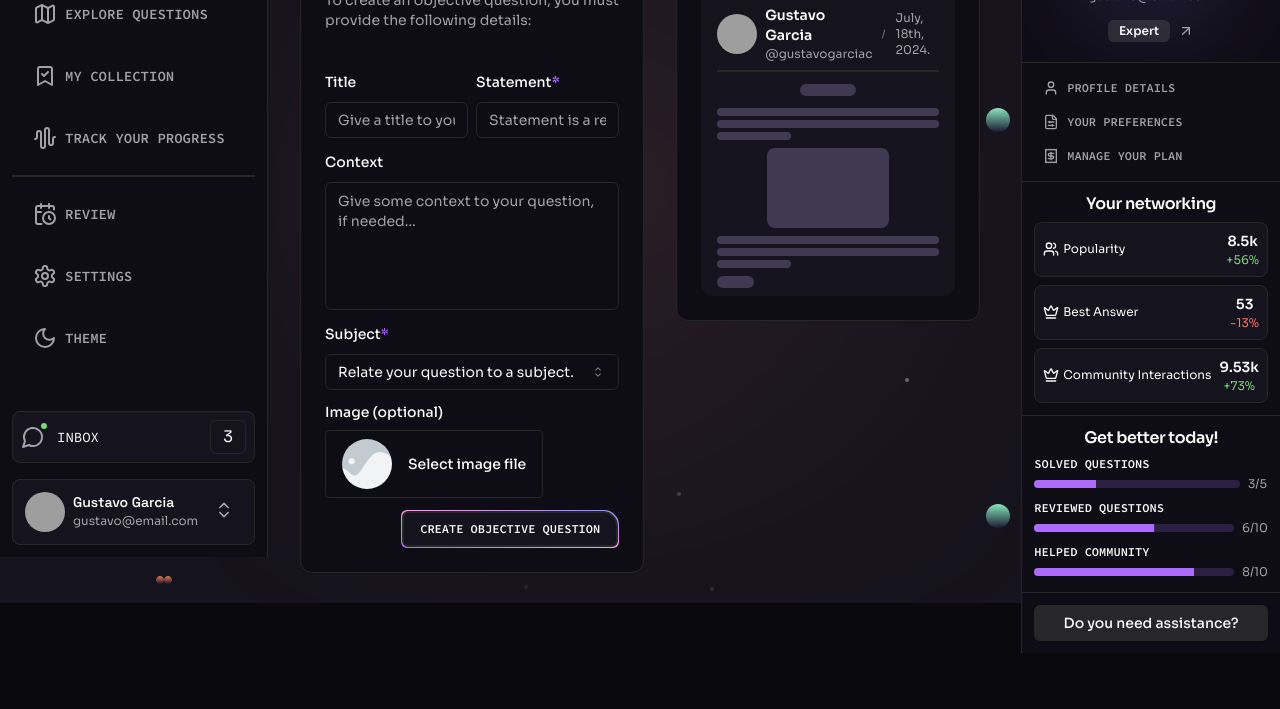
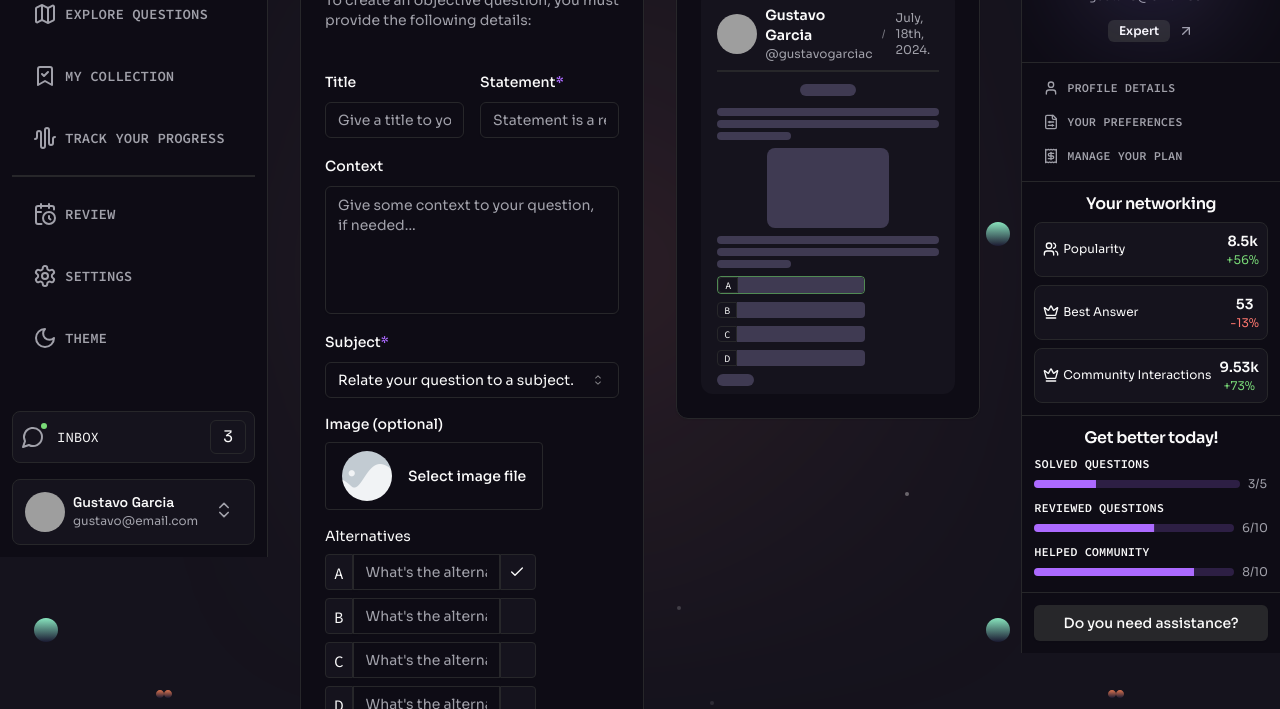
Before and after one commit to gustavogarciac/quizzit-frontend, a Next.js app: page /dashboard/questions/new/objective in a window 1280 px wide. Shown: the part 243-952 px from the top of the page. Before the commit the page ends 846 px from the top, so only its background shows below. Built offline with nearby package versions, Linux system fonts and the light colour scheme; grey boxes are pictures that could not be loaded.

Commit message:
feat: alternative ui when objective question creation

```diff
--- a/package.json
+++ b/package.json
@@ -12,6 +12,7 @@
   "dependencies": {
     "@hookform/resolvers": "^3.9.0",
     "@radix-ui/react-avatar": "^1.1.0",
+    "@radix-ui/react-checkbox": "^1.1.1",
     "@radix-ui/react-dialog": "^1.1.1",
     "@radix-ui/react-icons": "^1.3.0",
     "@radix-ui/react-label": "^2.1.0",
--- /dev/null
+++ b/src/app/dashboard/questions/new/objective/_components/alternative.tsx
@@ -0,0 +1,45 @@
+import { CheckIcon } from 'lucide-react'
+
+import { Input } from '@/components/ui/input'
+
+type Props = {
+  alternative: 'A' | 'B' | 'C' | 'D'
+  text: string
+  setText: (value: string) => void
+  correctAlternative: 'A' | 'B' | 'C' | 'D'
+  set: (value: 'A' | 'B' | 'C' | 'D') => void
+}
+
+const Alternative = ({
+  alternative,
+  correctAlternative,
+  text,
+  setText,
+  set,
+}: Props) => {
+  const isCorrect = correctAlternative === alternative
+
+  return (
+    <div className="flex flex-row items-center">
+      <span className="h-9 rounded-sm rounded-r-none border bg-neutral-7 px-2 py-1.5 font-code">
+        {alternative}
+      </span>
+      <Input
+        placeholder="What's the alternative?"
+        className="w-1/2 rounded-none"
+        value={text}
+        onChange={(e) => setText(e.target.value)}
+        type="text"
+      />
+      <button
+        className="h-9 w-9 rounded-r-sm border bg-neutral-7 px-2 py-1.5"
+        onClick={() => set(alternative)}
+        type="button"
+      >
+        {isCorrect ? <CheckIcon className="size-4" /> : null}
+      </button>
+    </div>
+  )
+}
+
+export { Alternative }
--- a/src/app/dashboard/questions/new/objective/_components/objective-question-form.tsx
+++ b/src/app/dashboard/questions/new/objective/_components/objective-question-form.tsx
@@ -2,7 +2,7 @@
 
 import { zodResolver } from '@hookform/resolvers/zod'
 import Image from 'next/image'
-import React from 'react'
+import React, { useState } from 'react'
 import { useForm } from 'react-hook-form'
 
 import { Button } from '@/components/ui/button'
@@ -28,9 +28,25 @@ import {
   ObjectiveQuestionFormType,
 } from '@/schemas/objective-question'
 
+import { Alternative } from './alternative'
 import { ObjectiveQuestionPreview } from './objective-question-preview'
 
+export enum AlternativeOption {
+  A = 'A',
+  B = 'B',
+  C = 'C',
+  D = 'D',
+}
+
 export const ObjectiveQuestionForm = () => {
+  const [alternativeA, setAlternativeA] = useState('')
+  const [alternativeB, setAlternativeB] = useState('')
+  const [alternativeC, setAlternativeC] = useState('')
+  const [alternativeD, setAlternativeD] = useState('')
+  const [correctAlternative, setCorrectAlternative] = useState<
+    'A' | 'B' | 'C' | 'D'
+  >('A')
+
   const form = useForm<ObjectiveQuestionFormType>({
     resolver: zodResolver(objectiveQuestionFormSchema),
     defaultValues: {
@@ -57,8 +73,38 @@ export const ObjectiveQuestionForm = () => {
     }
   }
 
+  function handleSubmit(data: ObjectiveQuestionFormType) {
+    const alternatives = [
+      {
+        alternative: 'A',
+        text: alternativeA,
+        isCorrect: correctAlternative === 'A',
+      },
+      {
+        alternative: 'B',
+        text: alternativeB,
+        isCorrect: correctAlternative === 'B',
+      },
+      {
+        alternative: 'C',
+        text: alternativeC,
+        isCorrect: correctAlternative === 'C',
+      },
+      {
+        alternative: 'D',
+        text: alternativeD,
+        isCorrect: correctAlternative === 'D',
+      },
+    ]
+
+    console.log({
+      ...data,
+      alternatives,
+    })
+  }
+
   return (
-    <div className="relative z-10 grid grid-cols-1 gap-8 sm:grid-cols-[2fr_1fr]">
+    <div className="relative z-10 grid grid-cols-1 gap-8 md:grid-cols-[2fr_1fr]">
       <div className="rounded-xl border bg-neutral-8 p-6 shadow-sm">
         <h1 className="font-grotesk text-2xl font-semibold leading-relaxed tracking-tight">
           Create an Objective Question
@@ -70,10 +116,10 @@ export const ObjectiveQuestionForm = () => {
 
         <Form {...form}>
           <form
-            onSubmit={form.handleSubmit(() => {})}
-            className="mt-10 flex flex-col gap-3"
+            onSubmit={form.handleSubmit(handleSubmit)}
+            className="mt-10 flex flex-col gap-4"
           >
-            <div className="grid grid-cols-[1fr_1fr] gap-2">
+            <div className="grid grid-cols-[1fr_1fr] gap-4">
               <FormField
                 name="title"
                 control={form.control}
@@ -209,6 +255,42 @@ export const ObjectiveQuestionForm = () => {
               )}
             />
 
+            <div className="flex flex-col gap-2">
+              <span className="text-sm text-primary">Alternatives</span>
+
+              <Alternative
+                setText={setAlternativeA}
+                text={alternativeA}
+                correctAlternative={correctAlternative}
+                alternative="A"
+                set={setCorrectAlternative}
+              />
+
+              <Alternative
+                setText={setAlternativeB}
+                text={alternativeB}
+                correctAlternative={correctAlternative}
+                alternative="B"
+                set={setCorrectAlternative}
+              />
+
+              <Alternative
+                setText={setAlternativeC}
+                text={alternativeC}
+                correctAlternative={correctAlternative}
+                alternative="C"
+                set={setCorrectAlternative}
+              />
+
+              <Alternative
+                setText={setAlternativeD}
+                text={alternativeD}
+                correctAlternative={correctAlternative}
+                alternative="D"
+                set={setCorrectAlternative}
+              />
+            </div>
+
             <div className="flex flex-row justify-end">
               <Button
                 variant="theme"
@@ -229,6 +311,13 @@ export const ObjectiveQuestionForm = () => {
           statement: form.watch('statement'),
           subject: form.watch('subject'),
           image: form.watch('image'),
+          alternatives: [
+            alternativeA,
+            alternativeB,
+            alternativeC,
+            alternativeD,
+          ],
+          correctAlternative,
         }}
       />
     </div>
--- a/src/app/dashboard/questions/new/objective/_components/objective-question-preview.tsx
+++ b/src/app/dashboard/questions/new/objective/_components/objective-question-preview.tsx
@@ -5,7 +5,9 @@ import React from 'react'
 
 import { Avatar, AvatarFallback, AvatarImage } from '@/components/ui/avatar'
 import { Badge } from '@/components/ui/badge'
+import { Input } from '@/components/ui/input'
 import { Skeleton } from '@/components/ui/skeleton'
+import { cn } from '@/lib/utils'
 
 type Props = {
   data: {
@@ -14,11 +16,21 @@ type Props = {
     title?: string | undefined
     image?: string | undefined
     context?: string | undefined
+    alternatives: string[]
+    correctAlternative: 'A' | 'B' | 'C' | 'D'
   }
 }
 
 export const ObjectiveQuestionPreview = ({ data }: Props) => {
-  const { title, context, statement, subject, image } = data
+  const {
+    title,
+    context,
+    statement,
+    subject,
+    image,
+    alternatives,
+    correctAlternative,
+  } = data
 
   return (
     <div className="h-fit rounded-xl border bg-neutral-8 p-6 shadow-sm">
@@ -100,6 +112,34 @@ export const ObjectiveQuestionPreview = ({ data }: Props) => {
             </div>
           )}
 
+          {alternatives.map((alternative, index) => {
+            const alternativeIdentificator = String.fromCharCode(65 + index)
+            const isCorrect = alternativeIdentificator === correctAlternative
+            return (
+              <div key={`alternative_skeleton_${index}`}>
+                <div
+                  className={cn(
+                    'flex w-2/3 flex-row items-center',
+                    isCorrect && 'rounded-sm border border-accents-4/60',
+                  )}
+                >
+                  <span className="h-4 rounded-sm rounded-r-none border bg-neutral-7 px-1.5 font-code text-[10px]">
+                    {String.fromCharCode(65 + index)}
+                  </span>
+                  {alternative !== '' ? (
+                    <Input
+                      value={alternative}
+                      disabled
+                      className="h-4 rounded-l-none px-1 text-xs"
+                    />
+                  ) : (
+                    <div className="h-4 w-full rounded-r-sm bg-neutral-5" />
+                  )}
+                </div>
+              </div>
+            )
+          })}
+
           {subject ? (
             <Badge
               variant={'secondary'}
--- a/src/app/dashboard/questions/new/objective/loading.tsx
+++ b/src/app/dashboard/questions/new/objective/loading.tsx
@@ -6,7 +6,7 @@ import { ObjectiveQuestionPreviewSkeleton } from './_components/objective-questi
 
 const ObjectiveQuestionLoadingPage = () => {
   return (
-    <div className="relative z-10 grid grid-cols-1 gap-8 sm:grid-cols-[2fr_1fr]">
+    <div className="relative z-10 grid grid-cols-1 gap-8 lg:grid-cols-[2fr_1fr]">
       <div className="rounded-xl border bg-neutral-8 p-6 shadow-sm">
         <div className="flex flex-col gap-2">
           <Skeleton className="h-6 w-full" />
--- /dev/null
+++ b/src/components/ui/checkbox.tsx
@@ -0,0 +1,30 @@
+'use client'
+
+import * as CheckboxPrimitive from '@radix-ui/react-checkbox'
+import { CheckIcon } from '@radix-ui/react-icons'
+import * as React from 'react'
+
+import { cn } from '@/lib/utils'
+
+const Checkbox = React.forwardRef<
+  React.ElementRef<typeof CheckboxPrimitive.Root>,
+  React.ComponentPropsWithoutRef<typeof CheckboxPrimitive.Root>
+>(({ className, ...props }, ref) => (
+  <CheckboxPrimitive.Root
+    ref={ref}
+    className={cn(
+      'peer h-4 w-4 shrink-0 rounded-sm border border-primary shadow focus-visible:outline-none focus-visible:ring-1 focus-visible:ring-ring disabled:cursor-not-allowed disabled:opacity-50 data-[state=checked]:bg-primary data-[state=checked]:text-primary-foreground',
+      className,
+    )}
+    {...props}
+  >
+    <CheckboxPrimitive.Indicator
+      className={cn('flex items-center justify-center text-current')}
+    >
+      <CheckIcon className="h-4 w-4" />
+    </CheckboxPrimitive.Indicator>
+  </CheckboxPrimitive.Root>
+))
+Checkbox.displayName = CheckboxPrimitive.Root.displayName
+
+export { Checkbox }
```
Also changed, not shown: 1 other file (tests, documents, lock files or other folders).
